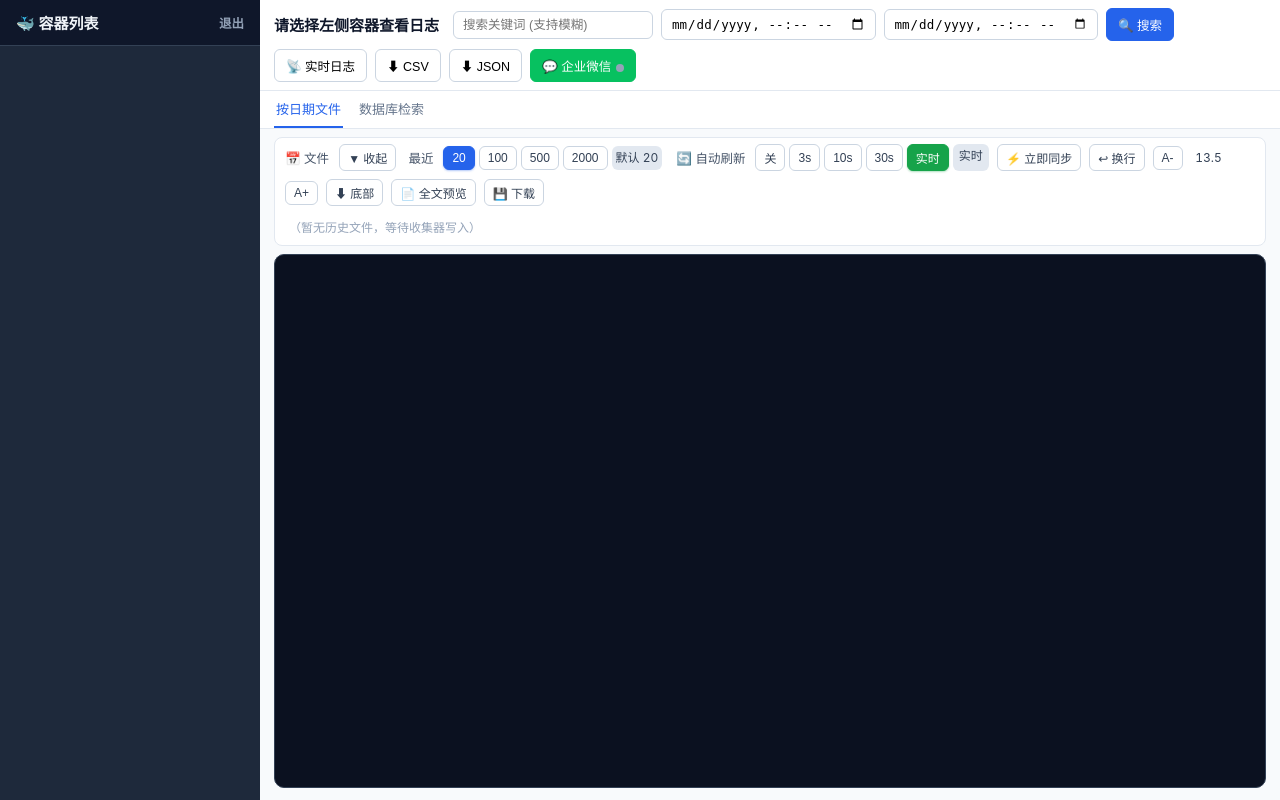
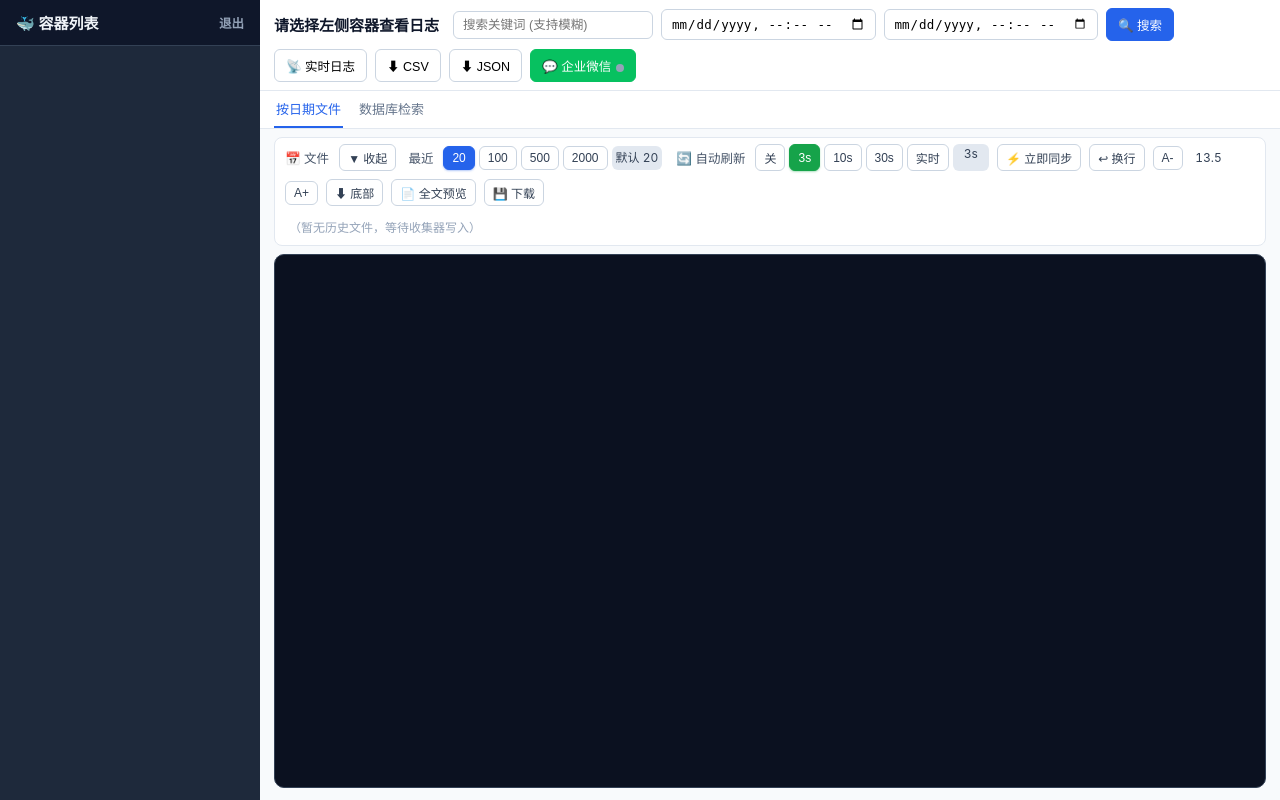
Before and after one commit to DTQEight/dxp4800-log-collector, a Flask app: template templates/index.html in a window 1280 px wide. Run offline with Flask 3, Linux system fonts and the light colour scheme; the template is opened without the code that fills it, so the values that code supplies are empty; parts of the project's set-up code (start-up, migrations or seed data) failed here and were passed over.

Commit message:
fix: 前端默认改用3s轮询（STREAM_ENABLED=false时不依赖SSE）
问题：默认autoMode=-1（SSE实时），但STREAM_ENABLED=false时SSE不会启动，
导致日志浏览区域不显示最新日志

修复：
- web.py: 把STREAM_ENABLED传给模板
- index.html: STREAM_ENABLED=false时默认3s轮询，true时默认实时
- index.html: 切换容器时轮询模式也启动定时刷新

```diff
--- a/app/web.py
+++ b/app/web.py
@@ -64,7 +64,7 @@ def create_app() -> Flask:
     @app.route("/")
     @login_required
     def index():
-        return render_template("index.html")
+        return render_template("index.html", stream_enabled=Config.STREAM_ENABLED)
 
     # ---------- API: 容器 ----------
     @app.route("/api/containers")
--- a/templates/index.html
+++ b/templates/index.html
@@ -250,11 +250,11 @@
                 <span class="label" style="margin-left:6px;">🔄 自动刷新</span>
                 <div id="auto-buttons" style="display:inline-flex;gap:4px;">
                     <button class="icon-btn auto-btn" data-sec="0"    onclick="setAuto(0)">关</button>
-                    <button class="icon-btn auto-btn" data-sec="3"    onclick="setAuto(3)">3s</button>
+                    <button class="icon-btn auto-btn active" data-sec="3"    onclick="setAuto(3)">3s</button>
                     <button class="icon-btn auto-btn" data-sec="10"   onclick="setAuto(10)">10s</button>
                     <button class="icon-btn auto-btn" data-sec="30"   onclick="setAuto(30)">30s</button>
-                    <button class="icon-btn auto-btn active" data-sec="-1"   onclick="setAuto(-1)" title="真正实时（长连接 SSE，需后端 STREAM_ENABLED=true）">实时</button>
-                    <span class="font-size-tag" id="auto-tag" style="background:#e2e8f0;border-radius:6px;padding:2px 4px;">实时</span>
+                    <button class="icon-btn auto-btn" data-sec="-1"   onclick="setAuto(-1)" title="真正实时（长连接 SSE，需后端 STREAM_ENABLED=true）">实时</button>
+                    <span class="font-size-tag" id="auto-tag" style="background:#e2e8f0;border-radius:6px;padding:2px 4px;">3s</span>
                 </div>
                 <button class="icon-btn" id="btn-force-sync" onclick="forceSyncNow()" title="立刻调用 docker daemon 拉最新日志并强制刷盘（解决"看起来一分钟才更新"的兜底）">⚡ 立即同步</button>
                 <button class="icon-btn" onclick="wrapToggle('log-view')">↩ 换行</button>
@@ -312,7 +312,13 @@ let lastLiveAbort = null;
 let currentTail = 20;   // 默认只预览最近20条，快速切换不卡
 
 /* -------- 自动刷新状态 -------- */
-let autoMode = -1;      // 0=关, 正整数=秒数轮询, -1=SSE长连接实时（默认实时，需后端 STREAM_ENABLED=true）
+let autoMode = 3;      // 0=关, 正整数=秒数轮询, -1=SSE长连接实时
+// STREAM_ENABLED=false 时默认3s轮询（不依赖SSE）；true时才默认实时
+{% if not stream_enabled %}
+autoMode = 3;
+{% else %}
+autoMode = -1;
+{% endif %}
 let autoTimer = 0;
 let autoBytesOffset = null;   // 上次读到的文件字节长度，用于 from_bytes 增量
 let autoSse = null;          // EventSource 实例（实时模式下）
@@ -375,6 +381,8 @@ function selectContainer(id,name){
     }
     // 让 UI 先刷一次，再异步取数据（关键：不阻塞点击反馈）
     if(currentTab==='file') setTimeout(loadFiles, 0);
+    // 轮询模式：加载完文件后启动定时刷新
+    if(autoMode > 0) startAutoRuntimeIfNeeded();
 }
 
 /* ---------------- 工具函数：Loading / 分片赋值 ---------------- */
```
